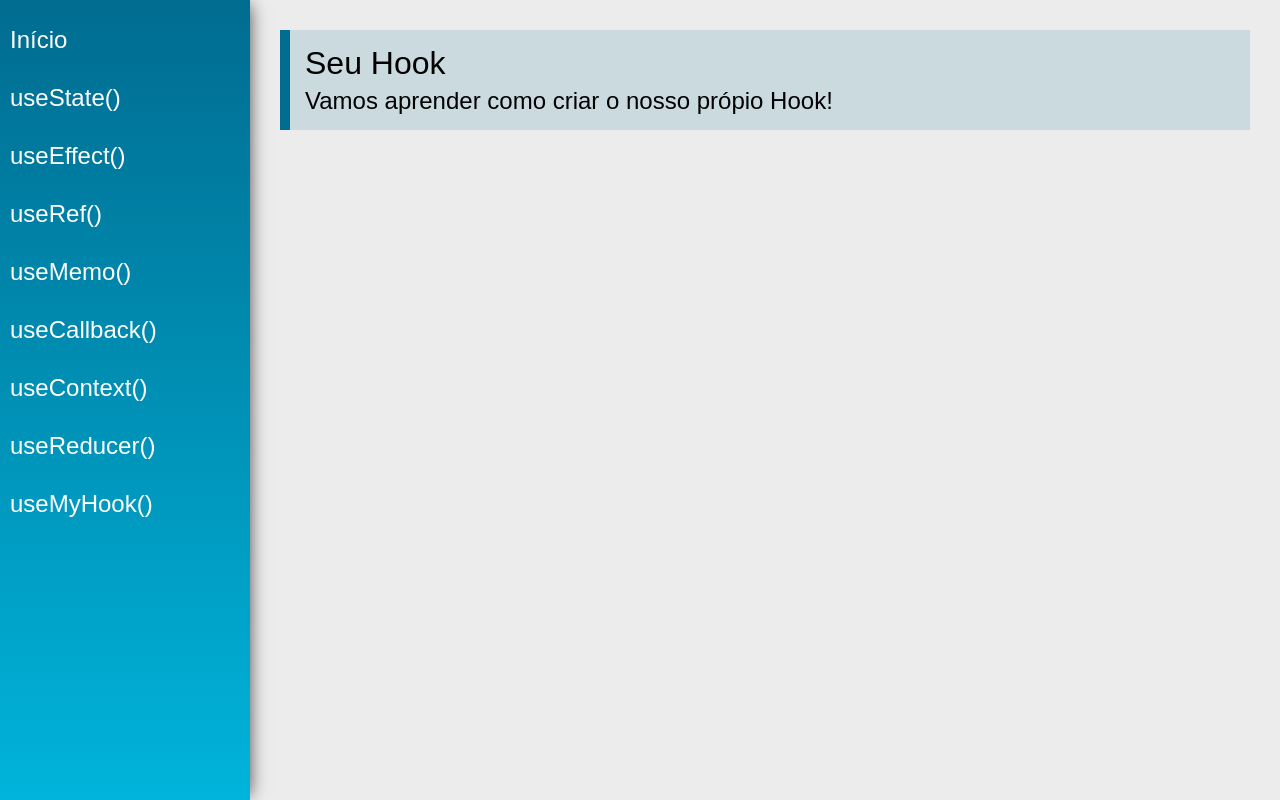
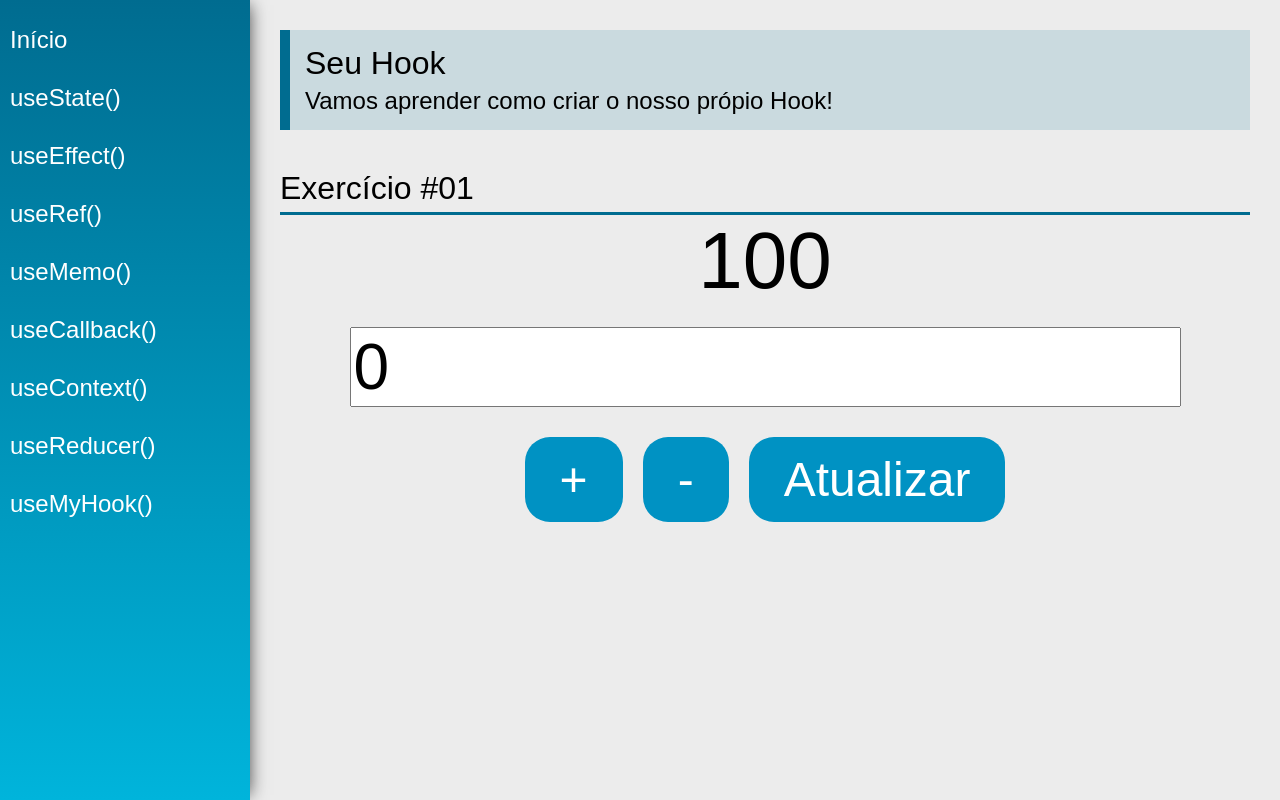
Before and after one commit to davidIsrael-rj/hooks_React, a React (Create React App) app: page /useCustom in a window 1280 px wide. Built offline with nearby package versions, Linux system fonts and the light colour scheme.

Commit message:
Implementando Custom Hooks #01

```diff
--- /dev/null
+++ b/src/hooks/useCounter.js
@@ -0,0 +1,18 @@
+import React, { useState } from "react";
+
+export const useCounter = (initialValue = 100) => {
+    const [count, setCount] = useState(initialValue)
+
+    function inc(){
+        setCount(count +1)
+    }
+
+    function dec(){
+        setCount(count -1)
+    }
+    function atualizar(n){
+        setCount(n)
+    }
+
+    return [count, inc, dec, atualizar]
+}
--- a/src/views/examples/UseCustom.jsx
+++ b/src/views/examples/UseCustom.jsx
@@ -1,14 +1,29 @@
-import React from "react";
+import React, { useState } from "react";
 import PageTitle from "../../components/layout/PageTitle";
+import SectionTitle from "../../components/layout/SectionTitle";
+import { useCounter } from "../../hooks/useCounter";
 
-const UseCustom = (props)=>{
+const UseCustom = (props) => {
 
-    return(
+    const [count, inc, dec, atualizar] = useCounter()
+    const [n, setN] = useState(0)
+    return (
+
         <div className="UseCustom">
             <PageTitle
                 title="Seu Hook"
                 subtitle="Vamos aprender como criar o nosso própio Hook!"
             />
+            <SectionTitle title={"Exercício #01"} />
+            <div className="center">
+                <span className="text">{count}</span>
+                <input type="number" className="input" value={n} onChange={e => setN(e.target.value)}/>
+                <div>
+                    <button className="btn" onClick={()=>inc()}>+</button>
+                    <button className="btn" onClick={()=>dec()}>-</button>
+                    <button className="btn"onClick={()=>atualizar(+n)}>Atualizar</button>
+                </div>
+            </div>
         </div>
     )
 }
```
